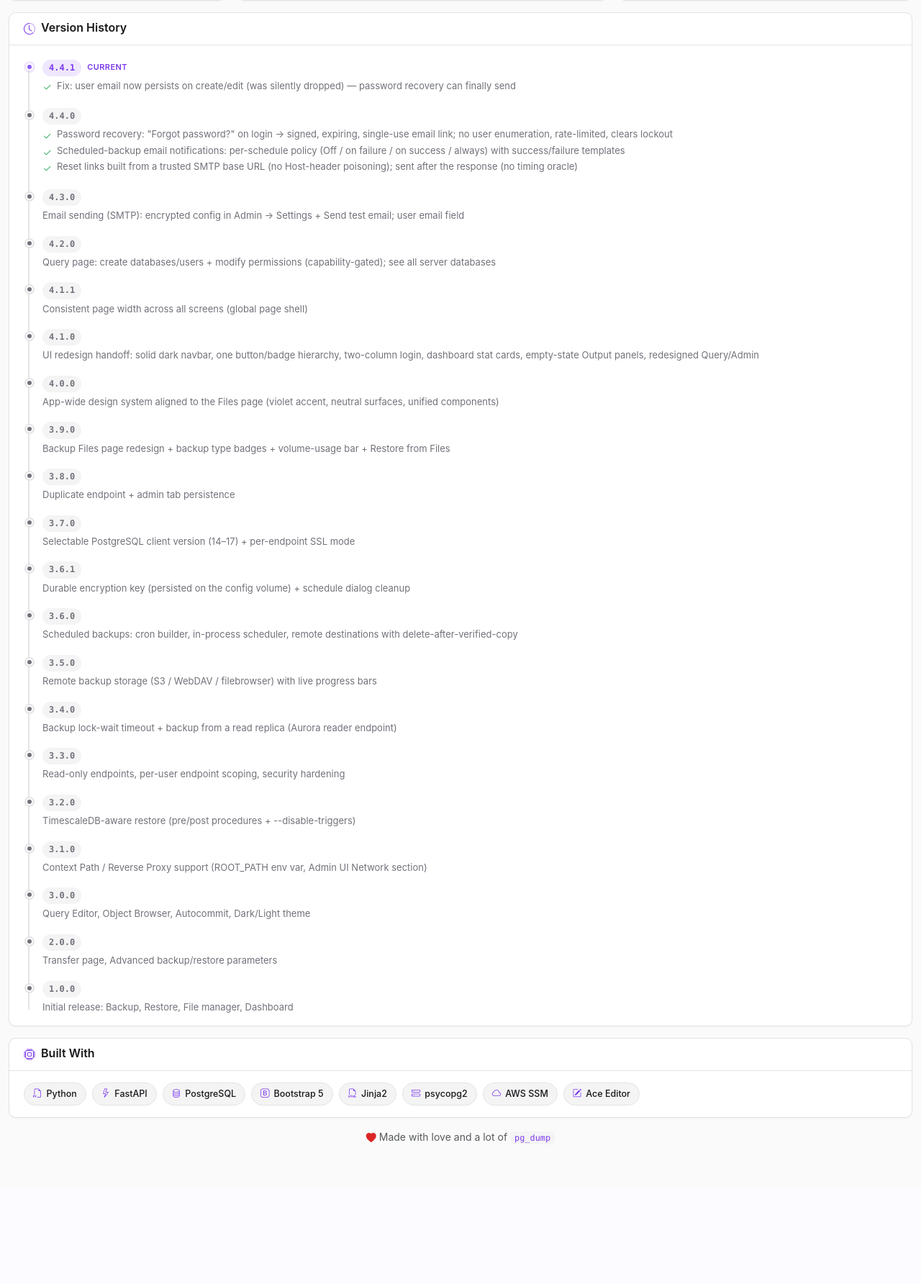
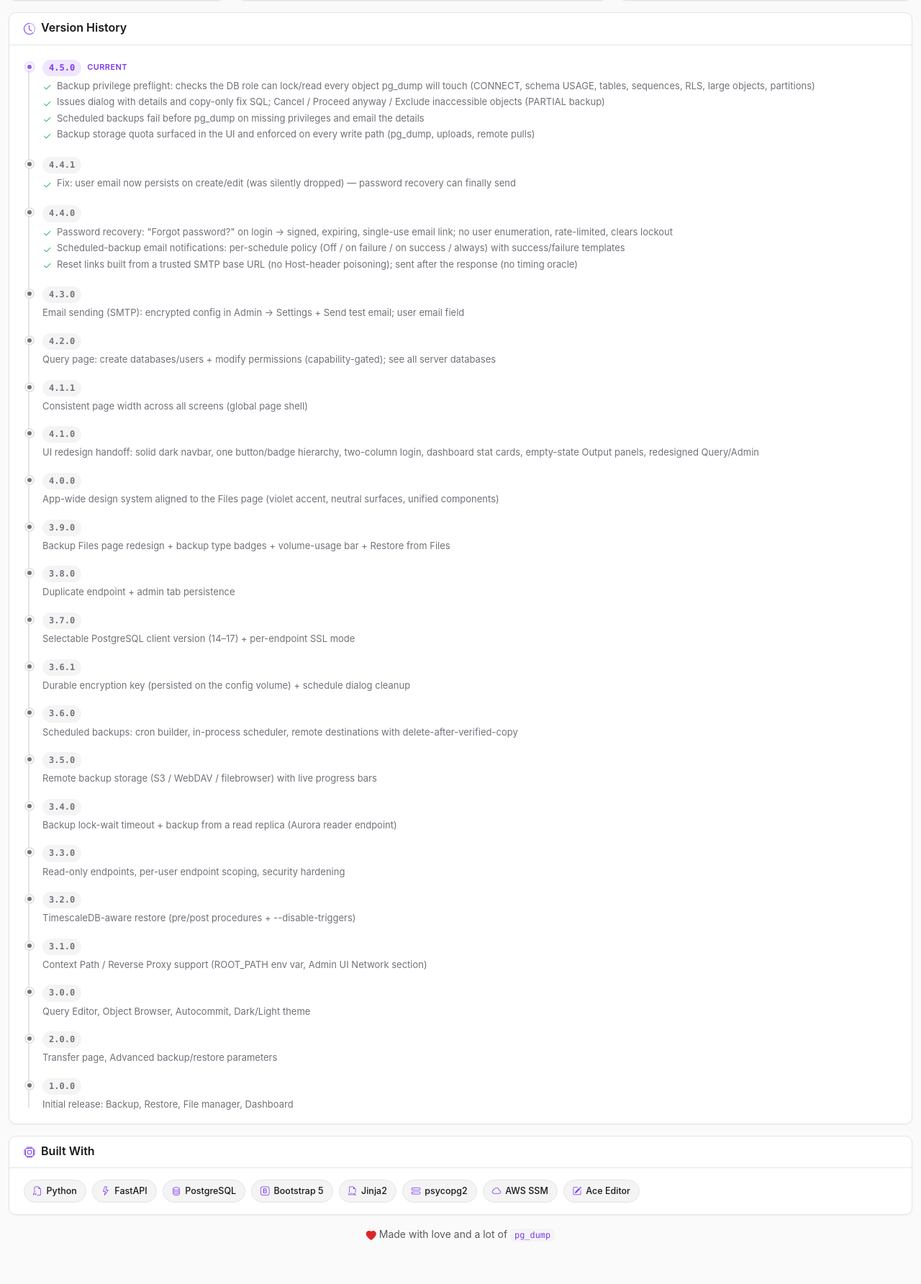
Before and after one commit to fpellizz/magikup, a FastAPI app: template templates/info.html in a window 1280 px wide. Shown: the part 459-2243 px from the top of the page at 72% size. Before the commit the page ends 2047 px from the top, so only its background shows below. Run offline with FastAPI, Linux system fonts and the light colour scheme; the template is opened without the code that fills it, so the values that code supplies are empty; some libraries are stand-ins or nearby versions.

Commit message:
chore(release): bump version to 4.5.0
Includes the backup storage quota (#18) and the backup privilege
preflight (#19). Version strings, Version History (README, Info page,
user manual) and the regenerated manual PDF.

Co-Authored-By: Claude Opus 5.5 <noreply@anthropic.com>

```diff
--- a/app/__init__.py
+++ b/app/__init__.py
@@ -1,3 +1,3 @@
 """PostgreSQL Backup/Restore Application - Direct Connection Version."""
 
-__version__ = "4.4.1"
+__version__ = "4.5.0"
--- a/app/main.py
+++ b/app/main.py
@@ -70,7 +70,7 @@ logger.info(f"Context path: '{_context_path}' (empty = root)")
 app = FastAPI(
     title="PostgreSQL Backup/Restore",
     description="Backup and restore PostgreSQL databases via direct or SSM tunnel connections",
-    version="4.4.1",
+    version="4.5.0",
     docs_url=None,
     redoc_url=None,
     openapi_url=None,
--- a/templates/info.html
+++ b/templates/info.html
@@ -320,8 +320,19 @@
                 <div class="version-timeline">
                     <div class="tl-item tl-current">
                         <div class="tl-head">
+                            <span class="tl-version">4.5.0</span>
+                            <span class="tl-current-tag">Current</span>
+                        </div>
+                        <ul class="tl-list">
+                            <li><i class="bi bi-check2"></i>Backup privilege preflight: checks the DB role can lock/read every object pg_dump will touch (CONNECT, schema USAGE, tables, sequences, RLS, large objects, partitions)</li>
+                            <li><i class="bi bi-check2"></i>Issues dialog with details and copy-only fix SQL; Cancel / Proceed anyway / Exclude inaccessible objects (PARTIAL backup)</li>
+                            <li><i class="bi bi-check2"></i>Scheduled backups fail before pg_dump on missing privileges and email the details</li>
+                            <li><i class="bi bi-check2"></i>Backup storage quota surfaced in the UI and enforced on every write path (pg_dump, uploads, remote pulls)</li>
+                        </ul>
+                    </div>
+                    <div class="tl-item">
+                        <div class="tl-head">
                             <span class="tl-version">4.4.1</span>
-                            <span class="tl-current-tag">Current</span>
                         </div>
                         <ul class="tl-list">
                             <li><i class="bi bi-check2"></i>Fix: user email now persists on create/edit (was silently dropped) — password recovery can finally send</li>
--- a/templates/login.html
+++ b/templates/login.html
@@ -509,7 +509,7 @@
                 <div class="brand-headline">PostgreSQL backup, restore &amp; transfer &mdash; in one place.</div>
                 <p class="brand-sub">Direct or SSM-tunnelled connections, scheduled backups, remote storage and a full SQL query editor.</p>
             </div>
-            <div class="brand-version">v4.4.1</div>
+            <div class="brand-version">v4.5.0</div>
         </div>
 
         <!-- Right: form -->
```
Also changed, not shown: docs/MagikUp_User_Manual.html (+10 -4 lines), README.md, 1 other file.
